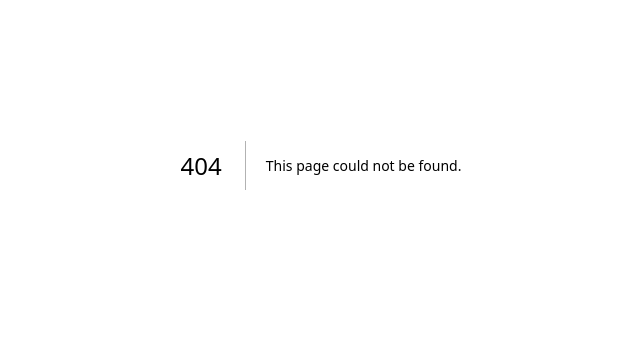
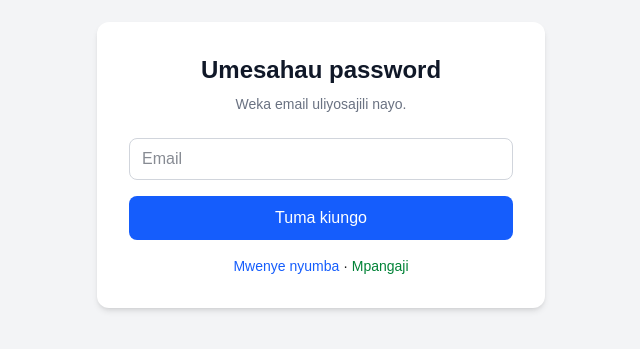
Before and after one commit to hamisirajabu2406-tech/makazismart, a Next.js app: page /forgot-password in a window 1280 px wide. Before the commit this address had no page. Shown: the part 235-584 px from the top of the page, without its empty margins (319-959 px from the left). Built offline with nearby package versions, Linux system fonts and the light colour scheme; no server answers.

Commit message:
forgot password

```diff
--- /dev/null
+++ b/app/forgot-password/page.tsx
@@ -0,0 +1,54 @@
+'use client'
+
+import { useState } from 'react'
+import { supabase } from '@/lib/supabase'
+
+export default function ForgotPasswordPage() {
+  const [email, setEmail] = useState('')
+  const [loading, setLoading] = useState(false)
+  const [message, setMessage] = useState('')
+  const [error, setError] = useState('')
+
+  const handleSubmit = async (e: React.FormEvent) => {
+    e.preventDefault()
+    setLoading(true)
+    setError('')
+    setMessage('')
+
+    const { error: resetError } = await supabase.auth.resetPasswordForEmail(email, {
+      redirectTo: `${window.location.origin}/reset-password`,
+    })
+
+    if (resetError) {
+      setError(resetError.message)
+      setLoading(false)
+      return
+    }
+
+    setMessage('Tumetuma kiungo kwenye email. Fungua email kisha uweke password mpya.')
+    setLoading(false)
+  }
+
+  return (
+    <div className="min-h-screen flex items-center justify-center bg-gray-100 px-4">
+      <div className="bg-white p-8 rounded-xl shadow-md w-full max-w-md">
+        <h1 className="text-2xl font-bold mb-2 text-center text-gray-900">Umesahau password</h1>
+        <p className="text-sm text-gray-500 text-center mb-6">Weka email uliyosajili nayo.</p>
+        {error && <div className="bg-red-100 text-red-700 p-3 rounded mb-4 text-sm">{error}</div>}
+        {message && <div className="bg-green-100 text-green-800 p-3 rounded mb-4 text-sm">{message}</div>}
+        <form onSubmit={handleSubmit} className="space-y-4">
+          <input required type="email" placeholder="Email" value={email} onChange={(e) => setEmail(e.target.value)}
+            className="w-full border border-gray-300 rounded-lg px-3 py-2 text-gray-900" />
+          <button disabled={loading} className="w-full bg-blue-600 text-white py-2.5 rounded-lg disabled:bg-blue-300">
+            {loading ? 'Inatuma...' : 'Tuma kiungo'}
+          </button>
+        </form>
+        <p className="mt-4 text-center text-sm">
+          <a href="/login" className="text-blue-600">Mwenye nyumba</a>
+          {' · '}
+          <a href="/tenants/login" className="text-green-700">Mpangaji</a>
+        </p>
+      </div>
+    </div>
+  )
+}
--- a/app/login/page.tsx
+++ b/app/login/page.tsx
@@ -72,6 +72,9 @@ export default function LoginPage() {
             {loading ? 'Inaingia...' : 'Ingia'}
           </button>
         </form>
+        <p className="mt-3 text-center text-sm">
+  <a href="/forgot-password" className="text-gray-600">Umesahau password?</a>
+</p>
         <p className="mt-4 text-center text-sm text-gray-600">
           <a href="/" className="text-gray-500">Mwanzo</a>
           {' · '}
--- /dev/null
+++ b/app/reset-password/page.tsx
@@ -0,0 +1,65 @@
+'use client'
+
+import { useEffect, useState } from 'react'
+import { supabase } from '@/lib/supabase'
+import { useRouter } from 'next/navigation'
+
+export default function ResetPasswordPage() {
+  const router = useRouter()
+  const [password, setPassword] = useState('')
+  const [ready, setReady] = useState(false)
+  const [loading, setLoading] = useState(false)
+  const [error, setError] = useState('')
+
+  useEffect(() => {
+    const { data: sub } = supabase.auth.onAuthStateChange((event) => {
+      if (event === 'PASSWORD_RECOVERY') setReady(true)
+    })
+    supabase.auth.getSession().then(({ data }) => {
+      if (data.session) setReady(true)
+    })
+    return () => sub.subscription.unsubscribe()
+  }, [])
+
+  const handleSubmit = async (e: React.FormEvent) => {
+    e.preventDefault()
+    setLoading(true)
+    setError('')
+
+    const { error: updateError } = await supabase.auth.updateUser({ password })
+    if (updateError) {
+      setError(updateError.message)
+      setLoading(false)
+      return
+    }
+
+    const { data: { user } } = await supabase.auth.getUser()
+    const { data: profile } = await supabase
+      .from('profiles')
+      .select('role')
+      .eq('user_id', user?.id || '')
+      .maybeSingle()
+
+    router.push(profile?.role === 'tenant' ? '/tenants/home' : '/dashboard')
+  }
+
+  return (
+    <div className="min-h-screen flex items-center justify-center bg-gray-100 px-4">
+      <div className="bg-white p-8 rounded-xl shadow-md w-full max-w-md">
+        <h1 className="text-2xl font-bold mb-6 text-center text-gray-900">Password mpya</h1>
+        {error && <div className="bg-red-100 text-red-700 p-3 rounded mb-4 text-sm">{error}</div>}
+        {!ready && <p className="text-sm text-gray-600">Inathibitisha kiungo... Fungua kiungo kutoka kwenye email.</p>}
+        {ready && (
+          <form onSubmit={handleSubmit} className="space-y-4">
+            <input required type="password" minLength={6} placeholder="Password mpya, angalau herufi 6"
+              value={password} onChange={(e) => setPassword(e.target.value)}
+              className="w-full border border-gray-300 rounded-lg px-3 py-2 text-gray-900" />
+            <button disabled={loading} className="w-full bg-blue-600 text-white py-2.5 rounded-lg disabled:bg-blue-300">
+              {loading ? 'Inahifadhi...' : 'Hifadhi password'}
+            </button>
+          </form>
+        )}
+      </div>
+    </div>
+  )
+}
--- a/app/tenants/login/page.tsx
+++ b/app/tenants/login/page.tsx
@@ -72,6 +72,9 @@ export default function TenantLoginPage() {
             {loading ? 'Inaingia...' : 'Ingia'}
           </button>
         </form>
+        <p className="mt-3 text-center text-sm">
+  <a href="/forgot-password" className="text-gray-600">Umesahau password?</a>
+</p>
         <p className="mt-4 text-center text-sm text-gray-600">
           <a href="/" className="text-gray-500">Mwanzo</a>
           {' · '}
```
